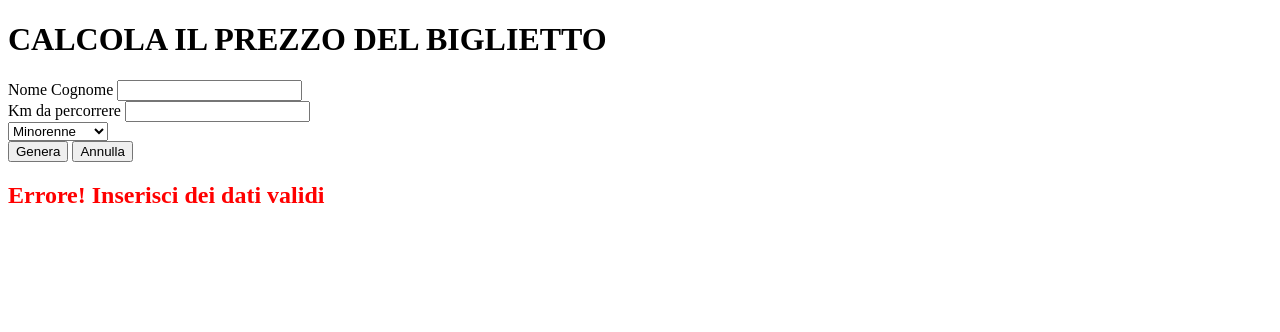
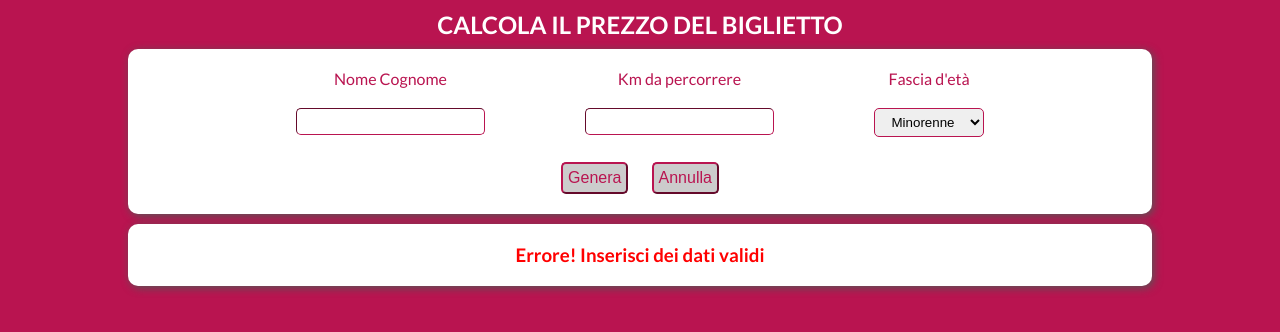
Before and after one commit to lorenzorru0/js-biglietto-treno-form, a plain HTML site: page index.html in a window 1280 px wide. Both pictures are taken after a click on the button "Genera". Drawn offline with Linux system fonts and the light colour scheme.

Commit message:
Add all the style

```diff
--- a/css/style.css
+++ b/css/style.css
@@ -1,13 +1,108 @@
+/* Reset */
+* {
+    box-sizing: border-box;
+    padding: 0;
+    margin: 0;
+}
 
+/* Common */
+body {
+    font-family: 'Lato', sans-serif;
+    background-color: #b91450;
+}
+.container {
+    width: 80%;
+    margin: auto;
+    background-color: #fff;
+    padding: 20px;
+    border-radius: 10px;
+    box-shadow: 2px 2px 8px #555;
+}
+h2 {
+    padding: 10px 0;
+    text-align: center;
+    color: #fff;
+}
 
+/* Form biglietto */
+.form-biglietto {
+
+}
+.form-biglietto-input {
+    display: flex;
+    justify-content: center;
+    text-align: center;
+}
+.form-biglietto-input div {
+    margin: 0 50px;
+}
+.form-biglietto-input p {
+    color: #b91450;
+    margin-bottom: 20px;
+}
+.form-biglietto-buttons {
+    margin-top: 25px;
+    text-align: center;
+}
+.form-biglietto-input input {
+    background-color: transparent;
+}
+.form-biglietto-input input,
+.form-biglietto-input select {
+    padding: 5px;
+    border-color: #b91450;
+    border-radius: 5px;
+    color: black;
+    text-align: center;
+    border-width: 1px;
+}
+.btn {
+    font-size: 16px;
+    padding: 5px;
+    border-radius: 5px;
+    color: #b91450;
+    border-color: #b91450;
+    background-color: #cccccc;
+    margin: 0 10px;
+}
 .errore {
     display: none;
+    transition: all 0.5s;
     color: red;
+    text-align: center;
+    margin-top: 10px;
 }
-.biglietto {
-    display: none;
-}
-.biglietto.view,
-.errore.view {
+.errore.block {
     display: block;
 }
+
+/* Biglietto */
+.biglietto {
+    opacity: 0;
+    transition: all 0.5s;
+}
+.biglietto.view {
+    opacity: 1;
+}
+.biglietto-container {
+    display: flex;
+    border: 1px solid black;
+}
+.biglietto-container div {
+    padding: 25px;
+}
+.biglietto-container div:first-child {
+    background-color: #808080;
+    font-weight: bold;
+}
+.biglietto-container p,
+.biglietto-container span {
+    margin: 25px 0;
+    display: block;
+}
+
+/* Effetti hover */
+.btn:hover {
+    color: #fff;
+    background-color: #b91450;
+}
--- a/index.html
+++ b/index.html
@@ -4,25 +4,31 @@
         <meta charset="UTF-8">
         <meta http-equiv="X-UA-Compatible" content="IE=edge">
         <meta name="viewport" content="width=device-width, initial-scale=1.0">
+        <!-- Google font -->
+        <link rel="preconnect" href="https://fonts.googleapis.com">
+        <link rel="preconnect" href="https://fonts.gstatic.com" crossorigin>
+        <link href="https://fonts.googleapis.com/css2?family=Lato:wght@400;700;900&display=swap" rel="stylesheet">
+        <!-- /Google font -->
         <link rel="stylesheet" href="css/style.css">
         <title>Treno Boolean</title>
     </head>
     <body>
 
-        <h1>CALCOLA IL PREZZO DEL BIGLIETTO</h1>
+        <h2>CALCOLA IL PREZZO DEL BIGLIETTO</h2>
 
-        <div class="form-biglietto">
+        <div class="container form-biglietto">
 
             <div class="form-biglietto-input">
                 <div>
-                    <label for="nome">Nome Cognome</label>
+                    <p>Nome Cognome</p>
                     <input type="text" name="nome" id="nome">
                 </div>
                 <div>
-                    <label for="km">Km da percorrere</label>
+                    <p>Km da percorrere</p>
                     <input type="number" name="km" id="km">
                 </div>
                 <div>
+                    <p>Fascia d'età</p>
                     <select name="fasciaEta" id="fasciaEta">
                         <option value="minorenne">Minorenne</option>
                         <option value="maggiorenne">Maggiorenne</option>
@@ -32,18 +38,21 @@
             </div>
 
             <div class="form-biglietto-buttons">
-                <button id="genera">Genera</button>
-                <button id="annulla">Annulla</button>
-            </div>
-
-            <div id="errore" class="errore">
-                <h2>Errore! Inserisci dei dati validi</h2>
+                <button id="genera" class="btn">Genera</button>
+                <button id="annulla" class="btn">Annulla</button>
             </div>
 
         </div>
 
+        <div id="errore" class="container errore">
+            <h3>Errore! Inserisci dei dati validi</h3>
+        </div>
+
         <div id="biglietto" class="biglietto">
-            <h2>Dettaglio passeggero</h2>
+            <h2>IL TUO BIGLIETTO</h2>
+            <div class="container">
+                <h3>DETTAGLIO PASSEGERO</h3>
+                <div class="biglietto-container">
                     <div>
                         <p>NOME PASSEGGERO</p>
                         <span id="nome-biglietto"></span>
@@ -65,6 +74,8 @@
                         <span id="prezzo"></span>
                     </div>
                 </div>
+            </div>
+        </div>
 
         <script src="js/script.js"></script>
     </body>
--- a/js/script.js
+++ b/js/script.js
@@ -11,15 +11,15 @@ buttonGenera.addEventListener("click",
 
         if (nomeCognome.length == 0) {
             document.getElementById("biglietto").classList.remove("view");
-            document.getElementById("errore").classList.add("view");
+            document.getElementById("errore").classList.add("block");
         } else if (isNaN(kmPercorsi) || kmPercorsi <= 0) {
             document.getElementById("biglietto").classList.remove("view");
-            document.getElementById("errore").classList.add("view");
+            document.getElementById("errore").classList.add("block");
         } else if (fasciaEta == undefined) {
             document.getElementById("biglietto").classList.remove("view");
-            document.getElementById("errore").classList.add("view");
+            document.getElementById("errore").classList.add("block");
         } else {
-            document.getElementById("errore").classList.remove("view");
+            document.getElementById("errore").classList.remove("block");
             if (fasciaEta == "minorenne") {
                 offertaBiglietto = "Offerta Minorenni";
                 prezzoBiglietto = (kmPercorsi * 0.21) * 0.2;
@@ -38,7 +38,7 @@ buttonGenera.addEventListener("click",
             }
             document.getElementById("carrozza").innerHTML = randomIntFromInterval(1, 6);
             document.getElementById("codiceCP").innerHTML = randomIntFromInterval(90000, 99999);
-            document.getElementById("prezzo").innerHTML = prezzoBiglietto;
+            document.getElementById("prezzo").innerHTML = prezzoBiglietto.toFixed(2);
             document.getElementById("biglietto").classList.add("view");
         }
     }
@@ -50,5 +50,6 @@ buttonAnnulla.addEventListener("click",
         document.getElementById("km").value = "";
         document.getElementById("fasciaEta").value = "";
         document.getElementById("biglietto").classList.remove("view");
+        document.getElementById("errore").classList.remove("block");
     }
 );
```
Lines whose indentation alone changed are shown as unchanged.
